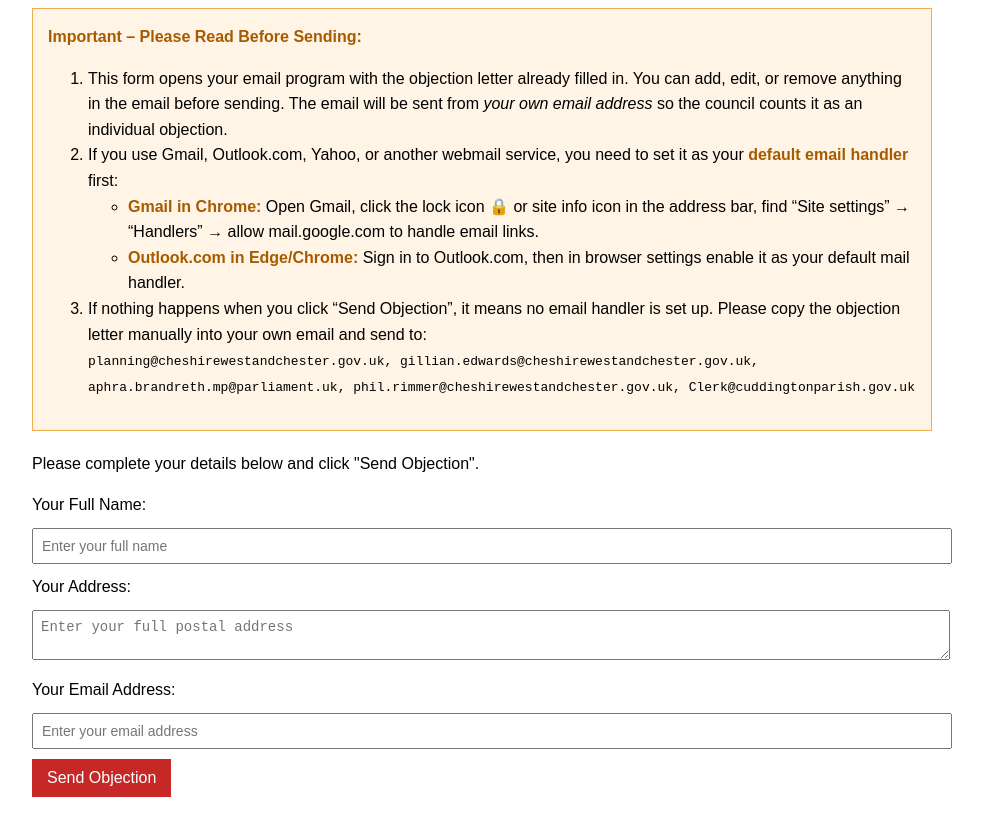
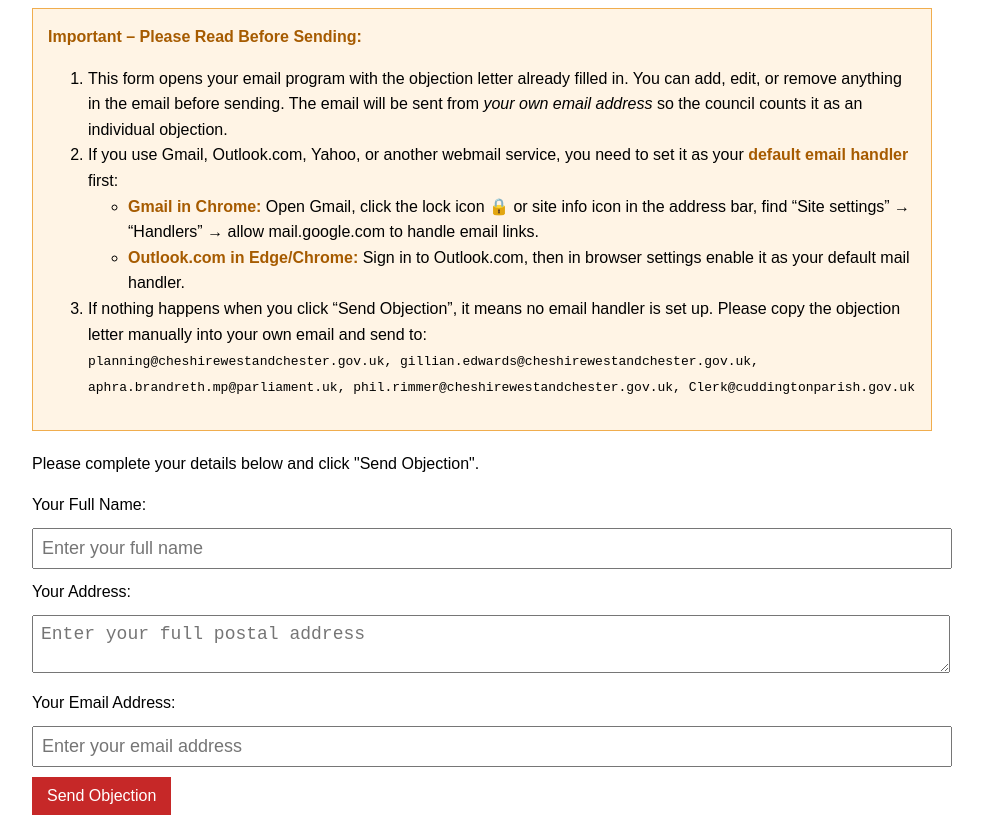
Before and after one commit to ChrisByrn3/Planning-Objection-25-02017-FUL, a plain HTML site: page index.html in a window 1280 px wide. Shown: the part 106-941 px from the top of the page, without its empty margins (158-1141 px from the left). Drawn offline with Linux system fonts and the light colour scheme.

Commit message:
Update index.html

```diff
--- a/index.html
+++ b/index.html
@@ -5,7 +5,7 @@
 <title>Planning Objection – Chester Road, Sandiway</title>
 <style>
   body { font-family: Arial, sans-serif; max-width: 900px; margin: auto; padding: 20px; line-height: 1.6; }
-  textarea, input { width: 100%; margin: 10px 0; padding: 8px; font-size: 14px; }
+  textarea, input { width: 100%; margin: 10px 0; padding: 8px; font-size: 18px; }
   button { background: #c62828; color: white; padding: 10px 15px; font-size: 16px; border: none; cursor: pointer; }
   button:hover { background: #a91414; }
   .instructions { background: #fff4e5; border: 1px solid #f0ad4e; padding: 15px; margin-bottom: 20px; }
```
